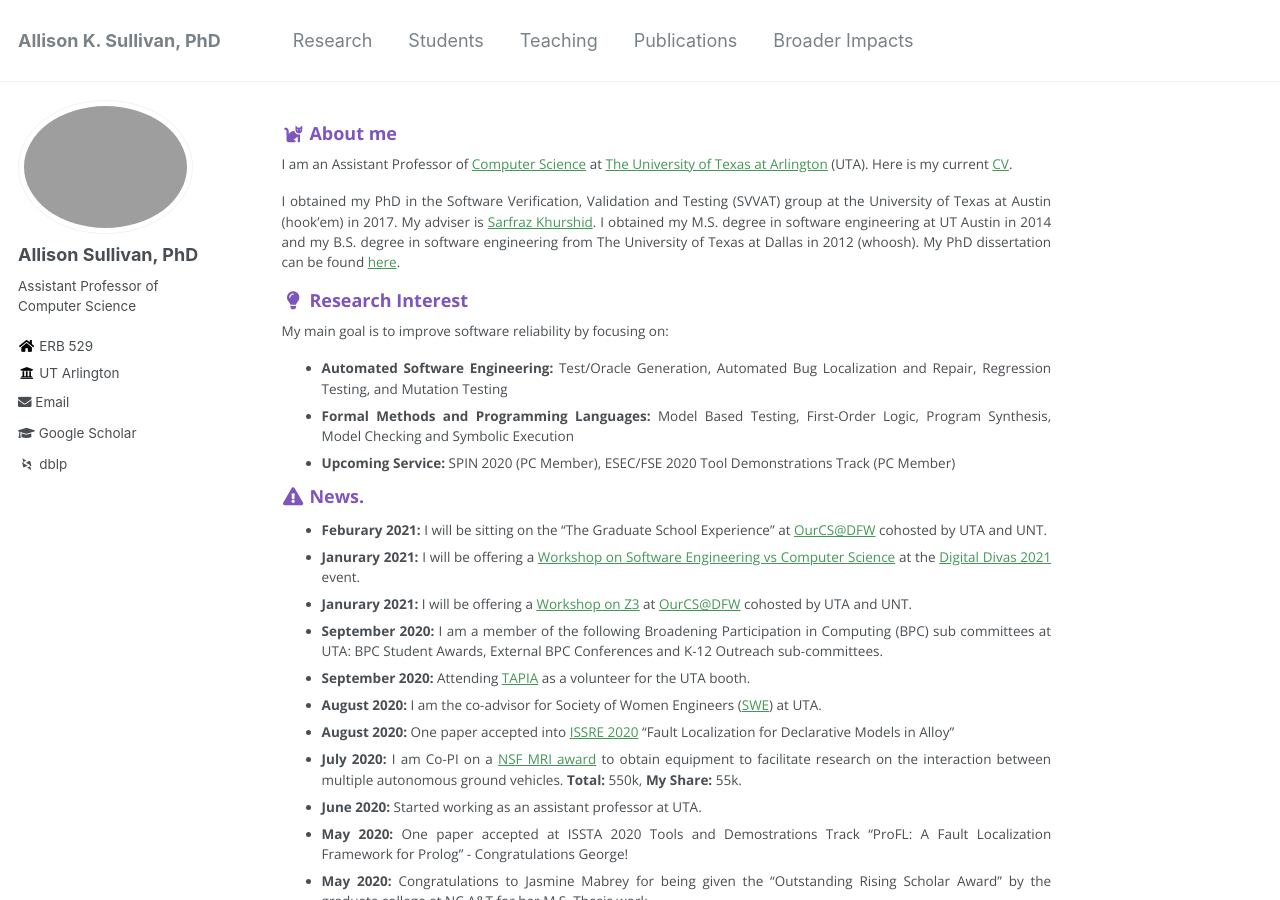
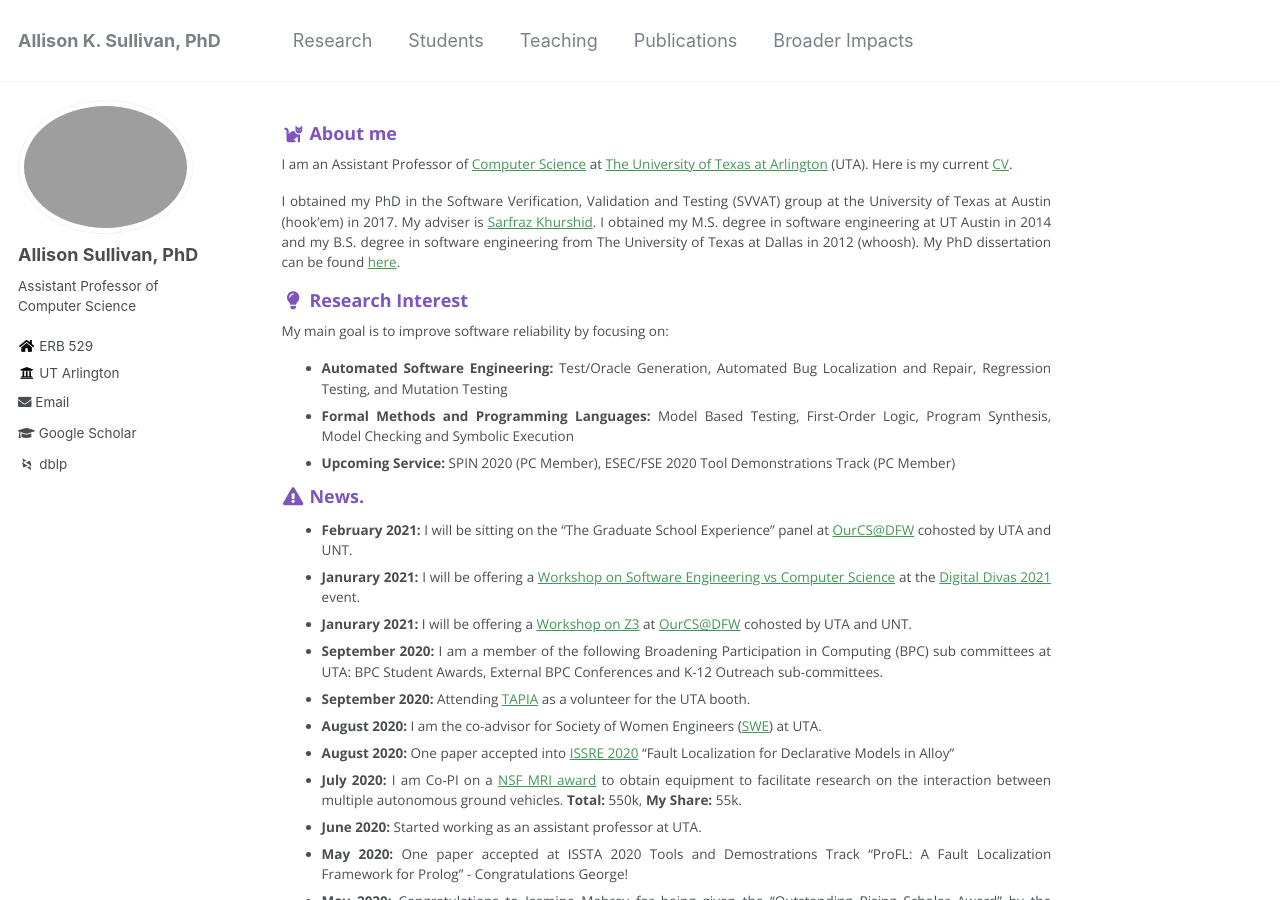
Before and after one commit to Allisonius/allisonius.github.io, a Jekyll site: the page built from _pages/about.md, in a window 1280 px wide and 900 px high. Built offline with Jekyll 4.4.1, drawn with Linux system fonts in a browser that asks for light colours; some web fonts are replaced.

Commit message:
Update about.md

```diff
--- a/_pages/about.md
+++ b/_pages/about.md
@@ -24,7 +24,7 @@ Checking and Symbolic Execution
 
 
 ### <i class="fa fa-fw fa-exclamation-triangle" aria-hidden="true"></i> News.
-* **Feburary 2021:** I will be sitting on the "The Graduate School Experience" at [OurCS@DFW](https://uta.engineering/ourcs/) cohosted by UTA and UNT.
+* **February 2021:** I will be sitting on the "The Graduate School Experience" panel at [OurCS@DFW](https://uta.engineering/ourcs/) cohosted by UTA and UNT.
 * **Janurary 2021:** I will be offering a [Workshop on Software Engineering vs Computer Science](https://digital-divas.weebly.com/speakers--workshops.html) at the [Digital Divas 2021](https://digital-divas.weebly.com/) event.
 * **Janurary 2021:** I will be offering a [Workshop on Z3](https://uta.engineering/ourcs/workshops.php) at [OurCS@DFW](https://uta.engineering/ourcs/) cohosted by UTA and UNT.
 * **September 2020:** I am a member of the following Broadening Participation in Computing (BPC) sub committees at UTA: BPC Student Awards, External BPC Conferences and K-12 Outreach sub-committees.
```
